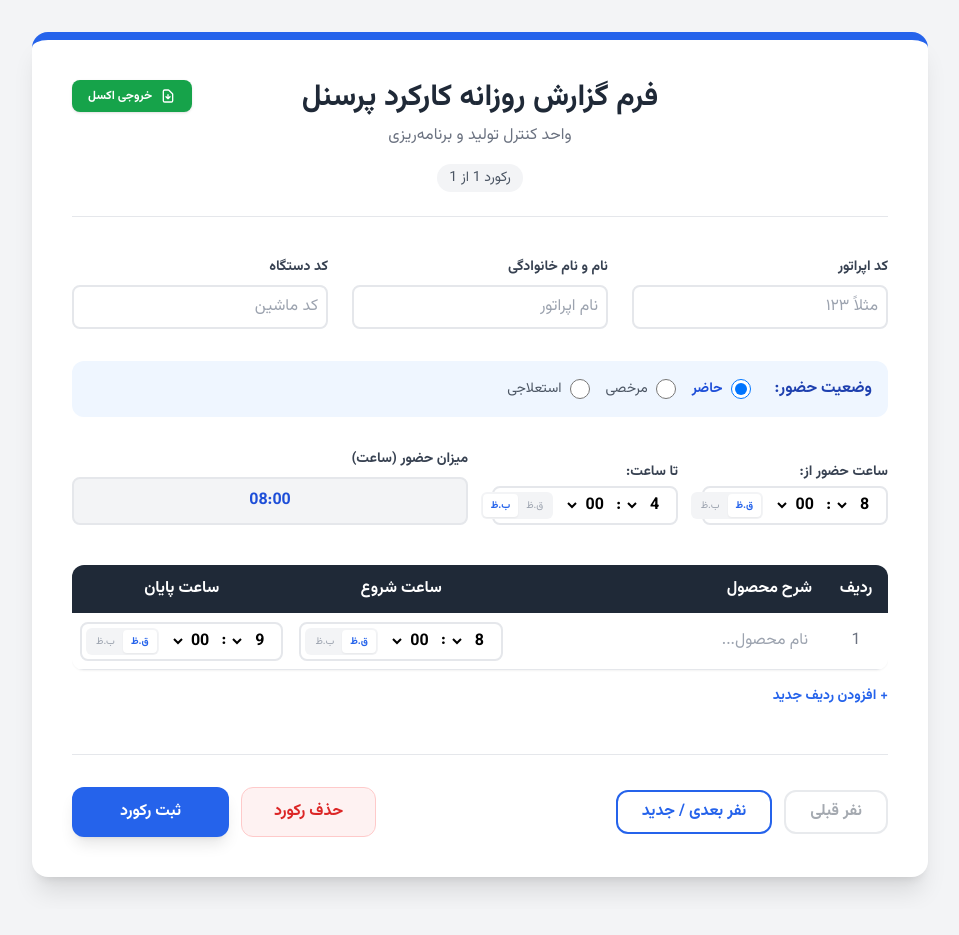
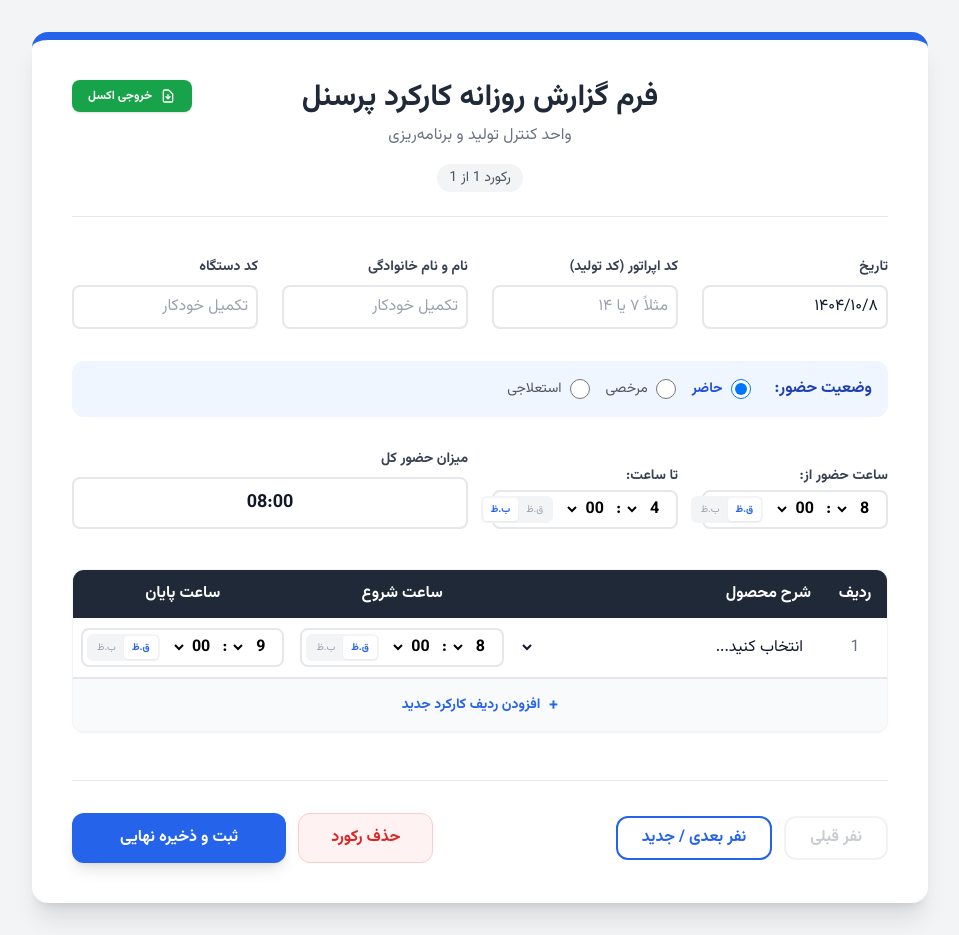
Before and after one commit to ghstud2004-rgb/karkard, a React (Vite) app: page / in a window 1280 px wide. Shown: the whole page, without its empty margins (160-1119 px from the left). Before the commit the page ends 909 px from the top, so only its background shows below. Built offline with nearby package versions, Linux system fonts and the light colour scheme.

Commit message:
feat: Add personnel lookup data and date field to records
Introduces a hardcoded lookup table for personnel names, codes, and associated machine codes to facilitate auto-completion. Also adds a `date` field to the `PersonnelRecord` interface to store the date of the record.

```diff
--- a/App.tsx
+++ b/App.tsx
@@ -1,10 +1,56 @@
-
 import React, { useState, useEffect } from 'react';
 import { PersonnelRecord, PersonnelStatus, WorkLog } from './types.ts';
 import { calculateDuration, generateId } from './utils/timeHelper.ts';
 import * as XLSX from 'xlsx';
 
-// Helper to convert 24h to 12h Persian parts
+// لیست پرسنل و دستگاه‌ها جهت جستجوی خودکار (Lookup Table)
+const PERSONNEL_DATA = [
+  { name: 'فرحناز ماهرو', code: '7', machine: '9004' },
+  { name: 'پریسا محمدی', code: '14', machine: '1241' },
+  { name: 'سمیرا دلفان', code: '18', machine: '1289' },
+  { name: 'سکینه طالب میر', code: '19', machine: '1288' },
+  { name: 'کبرا نعمتی', code: '47', machine: '1382' },
+  { name: 'معصومه نعمتی', code: '58', machine: '1431' },
+  { name: 'منصوره ترک', code: '64', machine: '1454' },
+  { name: 'کلثوم افشار', code: '65', machine: '1456' },
+  { name: 'سمیه شاکرمی', code: '94', machine: '1526' },
+  { name: 'پروانه غلامی', code: '100', machine: '1539' },
+  { name: 'فاطمه تیموری', code: '106', machine: '1548' },
+  { name: 'صغری محمدخانی', code: '110', machine: '1361' },
+  { name: 'مریم سرگزی', code: '111', machine: '1578' },
+  { name: 'بهاره عبدلی', code: '117', machine: '1630' },
+  { name: 'لیلا متدین', code: '118', machine: '1649' },
+  { name: 'وجیهه خادمی', code: '122', machine: '1666' },
+  { name: 'زهرا آزادبخت', code: '125', machine: '1665' },
+  { name: 'گلزار کنعانی', code: '128', machine: '1671' },
+  { name: 'مریم ابراهیم زاده', code: '130', machine: '1683' },
+  { name: 'زینب آریافرد', code: '132', machine: '1687' },
+  { name: 'آزاده بختیاری', code: '137', machine: '1694' },
+  { name: 'منصوره تقوی', code: '138', machine: '1692' },
+  { name: 'لیلا یقینی', code: '139', machine: '1709' },
+  { name: 'افسانه بی نیاز', code: '142', machine: '1749' },
+  { name: 'فاطمه حیات الغیب', code: '150', machine: '1898' },
+  { name: 'مریم نجارلو', code: '151', machine: '1432' },
+  { name: 'زهرا بستاک', code: '152', machine: '1962' },
+  { name: 'هاجر ایاز', code: '164', machine: '2076' },
+  { name: 'عاطفه صفری', code: '178', machine: '2170' },
+  { name: 'راضیه مشهدی', code: '184', machine: '2197' },
+  { name: 'فاطمه مرادی', code: '185', machine: '2231' },
+  { name: 'مطهره زرین', code: '186', machine: '2263' },
+  { name: 'منصوره حمیدی', code: '187', machine: '2264' },
+  { name: 'محمد انوری', code: '192', machine: '2017' },
+  { name: 'احسان محمدی', code: '193', machine: '2018' },
+];
+
+const PRODUCT_OPTIONS = [
+  "نخ",
+  "گایدوایر",
+  "مش جراحی",
+  "چسب آنژیوکت",
+  "چسب pe",
+  "چسب حصیری"
+];
+
 const parse24to12 = (time24: string) => {
   if (!time24) return { h: 8, m: 0, p: 'قبل از ظهر' };
   let [h, m] = time24.split(':').map(Number);
@@ -13,7 +59,6 @@ const parse24to12 = (time24: string) => {
   return { h, m, p };
 };
 
-// Helper to convert 12h Persian parts back to 24h string
 const format12to24 = (h: number, m: number, p: string) => {
   let h24 = h;
   if (p === 'بعد از ظهر' && h < 12) h24 += 12;
@@ -29,7 +74,6 @@ interface PersianTimePickerProps {
 
 const PersianTimePicker: React.FC<PersianTimePickerProps> = ({ value, onChange, label }) => {
   const { h, m, p } = parse24to12(value);
-
   const update = (newH: number, newM: number, newP: string) => {
     onChange(format12to24(newH, newM, newP));
   };
@@ -38,40 +82,16 @@ const PersianTimePicker: React.FC<PersianTimePickerProps> = ({ value, onChange,
     <div className="flex flex-col gap-1">
       {label && <label className="text-sm font-bold text-gray-700">{label}</label>}
       <div className="flex items-center gap-1 bg-white border-2 border-gray-200 rounded-lg p-1 focus-within:border-blue-500 transition-all">
-        <select
-          value={h}
-          onChange={(e) => update(Number(e.target.value), m, p)}
-          className="bg-transparent outline-none text-center font-bold px-1 cursor-pointer"
-        >
-          {Array.from({ length: 12 }, (_, i) => i + 1).map(num => (
-            <option key={num} value={num}>{num}</option>
-          ))}
+        <select value={h} onChange={(e) => update(Number(e.target.value), m, p)} className="bg-transparent outline-none text-center font-bold px-1 cursor-pointer">
+          {Array.from({ length: 12 }, (_, i) => i + 1).map(num => <option key={num} value={num} className="bg-black text-white">{num}</option>)}
         </select>
         <span className="font-bold">:</span>
-        <select
-          value={m}
-          onChange={(e) => update(h, Number(e.target.value), p)}
-          className="bg-transparent outline-none text-center font-bold px-1 cursor-pointer"
-        >
-          {Array.from({ length: 60 }, (_, i) => i).map(num => (
-            <option key={num} value={num}>{String(num).padStart(2, '0')}</option>
-          ))}
+        <select value={m} onChange={(e) => update(h, Number(e.target.value), p)} className="bg-transparent outline-none text-center font-bold px-1 cursor-pointer">
+          {Array.from({ length: 60 }, (_, i) => i).map(num => <option key={num} value={num} className="bg-black text-white">{String(num).padStart(2, '0')}</option>)}
         </select>
         <div className="flex bg-gray-100 rounded-md p-0.5 mr-2">
-          <button
-            type="button"
-            onClick={() => update(h, m, 'قبل از ظهر')}
-            className={`px-2 py-1 text-[10px] rounded ${p === 'قبل از ظهر' ? 'bg-white shadow-sm text-blue-600 font-bold' : 'text-gray-400'}`}
-          >
-            ق.ظ
-          </button>
-          <button
-            type="button"
-            onClick={() => update(h, m, 'بعد از ظهر')}
-            className={`px-2 py-1 text-[10px] rounded ${p === 'بعد از ظهر' ? 'bg-white shadow-sm text-blue-600 font-bold' : 'text-gray-400'}`}
-          >
-            ب.ظ
-          </button>
+          <button type="button" onClick={() => update(h, m, 'قبل از ظهر')} className={`px-2 py-1 text-[10px] rounded ${p === 'قبل از ظهر' ? 'bg-white shadow-sm text-blue-600 font-bold' : 'text-gray-400'}`}>ق.ظ</button>
+          <button type="button" onClick={() => update(h, m, 'بعد از ظهر')} className={`px-2 py-1 text-[10px] rounded ${p === 'بعد از ظهر' ? 'bg-white shadow-sm text-blue-600 font-bold' : 'text-gray-400'}`}>ب.ظ</button>
         </div>
       </div>
     </div>
@@ -80,6 +100,7 @@ const PersianTimePicker: React.FC<PersianTimePickerProps> = ({ value, onChange,
 
 const EmptyRecord = (): PersonnelRecord => ({
   id: generateId(),
+  date: new Intl.DateTimeFormat('fa-IR').format(new Date()),
   operatorCode: '',
   fullName: '',
   machineCode: '',
@@ -87,9 +108,7 @@ const EmptyRecord = (): PersonnelRecord => ({
   entryTime: '08:00',
   exitTime: '16:00',
   totalPresence: '08:00',
-  workLogs: [
-    { id: generateId(), productDescription: '', startTime: '08:00', endTime: '09:00' },
-  ],
+  workLogs: [{ id: generateId(), productDescription: '', startTime: '08:00', endTime: '09:00' }],
   createdAt: Date.now()
 });
 
@@ -125,7 +144,21 @@ const App: React.FC = () => {
 
   const handleInputChange = (e: React.ChangeEvent<HTMLInputElement | HTMLSelectElement>) => {
     const { name, value } = e.target;
-    setCurrentRecord(prev => ({ ...prev, [name]: value }));
+
+    setCurrentRecord(prev => {
+      const updated = { ...prev, [name]: value };
+
+      // منطق جستجو: اگر کد اپراتور تغییر کرد، اطلاعات را از جدول مرجع پیدا کن
+      if (name === 'operatorCode') {
+        const found = PERSONNEL_DATA.find(p => p.code === value.trim());
+        if (found) {
+          updated.fullName = found.name;
+          updated.machineCode = found.machine;
+        }
+      }
+      return updated;
+    });
+
     setIsSaved(false);
   };
 
@@ -185,9 +218,7 @@ const App: React.FC = () => {
   };
 
   const goToPrev = () => {
-    if (currentIndex > 0) {
-      setCurrentIndex(prev => prev - 1);
-    }
+    if (currentIndex > 0) setCurrentIndex(prev => prev - 1);
   };
 
   const exportToExcel = () => {
@@ -207,6 +238,7 @@ const App: React.FC = () => {
 
     const flatData = allData.flatMap(record =>
         record.workLogs.map(log => ({
+            'تاریخ': record.date || '',
             'کد اپراتور': record.operatorCode,
             'نام و نام خانوادگی': record.fullName,
             'کد دستگاه': record.machineCode,
@@ -222,10 +254,7 @@ const App: React.FC = () => {
     const worksheet = XLSX.utils.json_to_sheet(flatData);
     const workbook = XLSX.utils.book_new();
     XLSX.utils.book_append_sheet(workbook, worksheet, "گزارش کارکرد");
-
-    // RTL fix for worksheet
     worksheet['!dir'] = 'rtl';
-
     XLSX.writeFile(workbook, `Factory_Report_${new Date().getTime()}.xlsx`);
   };
 
@@ -234,10 +263,7 @@ const App: React.FC = () => {
       <div className="w-full max-w-4xl bg-white shadow-xl rounded-2xl p-6 md:p-10 border-t-8 border-blue-600">
         <header className="mb-10 text-center border-b pb-6 relative">
           <div className="md:absolute left-0 top-0 mb-4 md:mb-0">
-            <button
-              onClick={exportToExcel}
-              className="flex items-center gap-2 bg-green-600 hover:bg-green-700 text-white text-xs font-bold py-2 px-4 rounded-lg shadow transition-all active:scale-95"
-            >
+            <button onClick={exportToExcel} className="flex items-center gap-2 bg-green-600 hover:bg-green-700 text-white text-xs font-bold py-2 px-4 rounded-lg shadow transition-all active:scale-95">
               <svg xmlns="http://www.w3.org/2000/svg" className="h-4 w-4" fill="none" viewBox="0 0 24 24" stroke="currentColor">
                 <path strokeLinecap="round" strokeLinejoin="round" strokeWidth={2} d="M12 10v6m0 0l-3-3m3 3l3-3m2 8H7a2 2 0 01-2-2V5a2 2 0 012-2h5.586a1 1 0 01.707.293l5.414 5.414a1 1 0 01.293.707V19a2 2 0 01-2 2z" />
               </svg>
@@ -251,18 +277,50 @@ const App: React.FC = () => {
           </div>
         </header>
 
-        <div className="grid grid-cols-1 md:grid-cols-3 gap-6 mb-8">
+        <div className="grid grid-cols-1 md:grid-cols-4 gap-6 mb-8">
           <div className="flex flex-col gap-2">
-            <label className="text-sm font-bold text-gray-700">کد اپراتور</label>
-            <input name="operatorCode" value={currentRecord.operatorCode} onChange={handleInputChange} type="text" className="border-2 border-gray-200 rounded-lg p-2 focus:ring-2 focus:ring-blue-500 outline-none" placeholder="مثلاً ۱۲۳" />
+            <label className="text-sm font-bold text-gray-700">تاریخ</label>
+            <input
+              name="date"
+              value={currentRecord.date || ''}
+              onChange={handleInputChange}
+              type="text"
+              className="border-2 border-gray-200 rounded-lg p-2 focus:ring-2 focus:ring-blue-500 outline-none transition-all bg-white text-gray-900"
+              placeholder="1403/01/01"
+            />
+          </div>
+          <div className="flex flex-col gap-2">
+            <label className="text-sm font-bold text-gray-700">کد اپراتور (کد تولید)</label>
+            <input
+              name="operatorCode"
+              value={currentRecord.operatorCode}
+              onChange={handleInputChange}
+              type="text"
+              className="border-2 border-gray-200 rounded-lg p-2 focus:ring-2 focus:ring-blue-500 outline-none transition-all bg-white text-gray-900"
+              placeholder="مثلاً ۷ یا ۱۴"
+            />
           </div>
           <div className="flex flex-col gap-2">
             <label className="text-sm font-bold text-gray-700">نام و نام خانوادگی</label>
-            <input name="fullName" value={currentRecord.fullName} onChange={handleInputChange} type="text" className="border-2 border-gray-200 rounded-lg p-2 focus:ring-2 focus:ring-blue-500 outline-none" placeholder="نام اپراتور" />
+            <input
+              name="fullName"
+              value={currentRecord.fullName}
+              onChange={handleInputChange}
+              type="text"
+              className="border-2 border-gray-200 rounded-lg p-2 focus:ring-2 focus:ring-blue-500 outline-none transition-all bg-white text-gray-900"
+              placeholder="تکمیل خودکار"
+            />
           </div>
           <div className="flex flex-col gap-2">
             <label className="text-sm font-bold text-gray-700">کد دستگاه</label>
-            <input name="machineCode" value={currentRecord.machineCode} onChange={handleInputChange} type="text" className="border-2 border-gray-200 rounded-lg p-2 focus:ring-2 focus:ring-blue-500 outline-none" placeholder="کد ماشین" />
+            <input
+              name="machineCode"
+              value={currentRecord.machineCode}
+              onChange={handleInputChange}
+              type="text"
+              className="border-2 border-gray-200 rounded-lg p-2 focus:ring-2 focus:ring-blue-500 outline-none transition-all bg-white text-gray-900"
+              placeholder="تکمیل خودکار"
+            />
           </div>
         </div>
 
@@ -270,9 +328,9 @@ const App: React.FC = () => {
           <span className="font-bold text-blue-800">وضعیت حضور:</span>
           <div className="flex gap-4">
             {Object.values(PersonnelStatus).map(s => (
-              <label key={s} className="flex items-center gap-2 cursor-pointer">
+              <label key={s} className="flex items-center gap-2 cursor-pointer group">
                 <input type="radio" name="status" checked={currentRecord.status === s} onChange={() => handleStatusChange(s)} className="w-5 h-5 text-blue-600 cursor-pointer" />
-                <span className={`text-sm ${currentRecord.status === s ? 'font-bold text-blue-700' : 'text-gray-600'}`}>{s}</span>
+                <span className={`text-sm transition-colors ${currentRecord.status === s ? 'font-bold text-blue-700' : 'text-gray-600 group-hover:text-gray-800'}`}>{s}</span>
               </label>
             ))}
           </div>
@@ -294,15 +352,15 @@ const App: React.FC = () => {
             />
           </div>
           <div className="flex flex-col gap-2 md:col-span-2">
-            <label className="text-sm font-bold text-gray-700">میزان حضور (ساعت)</label>
-            <div className="bg-gray-100 border-2 border-gray-200 rounded-lg py-2.5 text-center font-bold text-blue-700">
+            <label className="text-sm font-bold text-gray-700">میزان حضور کل</label>
+            <div className="bg-white border-2 border-gray-200 rounded-lg py-2.5 text-center font-bold text-gray-900 text-lg">
               {currentRecord.totalPresence}
             </div>
           </div>
         </div>
 
-        <div className="overflow-x-auto mb-8">
-          <table className="w-full border-collapse rounded-xl overflow-hidden shadow-sm">
+        <div className="overflow-x-auto mb-8 bg-white rounded-xl shadow-sm border border-gray-100">
+          <table className="w-full border-collapse">
             <thead>
               <tr className="bg-gray-800 text-white">
                 <th className="p-3 text-center w-16">ردیف</th>
@@ -311,12 +369,23 @@ const App: React.FC = () => {
                 <th className="p-3 text-center w-40">ساعت پایان</th>
               </tr>
             </thead>
-            <tbody className="bg-white">
+            <tbody>
               {currentRecord.workLogs.map((log, index) => (
                 <tr key={log.id} className="border-b hover:bg-gray-50 transition-colors">
                   <td className="p-3 text-center text-gray-500 font-medium">{index + 1}</td>
                   <td className="p-2">
-                    <input value={log.productDescription} onChange={(e) => handleWorkLogChange(log.id, 'productDescription', e.target.value)} type="text" className="w-full p-2 outline-none bg-transparent" placeholder="نام محصول..." />
+                    <select
+                      value={log.productDescription}
+                      onChange={(e) => handleWorkLogChange(log.id, 'productDescription', e.target.value)}
+                      className="w-full p-2 outline-none bg-transparent cursor-pointer text-gray-900"
+                    >
+                      <option value="" disabled className="text-gray-400">انتخاب کنید...</option>
+                      {PRODUCT_OPTIONS.map((opt) => (
+                        <option key={opt} value={opt} className="bg-white text-gray-900">
+                          {opt}
+                        </option>
+                      ))}
+                    </select>
                   </td>
                   <td className="p-2">
                     <PersianTimePicker value={log.startTime} onChange={(val) => handleWorkLogChange(log.id, 'startTime', val)} />
@@ -328,17 +397,21 @@ const App: React.FC = () => {
               ))}
             </tbody>
           </table>
-          <button onClick={addRow} className="mt-4 text-blue-600 hover:text-blue-800 text-sm font-bold flex items-center gap-1 transition-all"><span>+</span> افزودن ردیف جدید</button>
+          <button onClick={addRow} className="w-full py-3 bg-gray-50 text-blue-600 hover:bg-blue-50 text-sm font-bold flex justify-center items-center gap-2 transition-all border-t">
+            <span className="text-lg">+</span> افزودن ردیف کارکرد جدید
+          </button>
         </div>
 
         <div className="flex flex-wrap gap-4 justify-between items-center mt-12 border-t pt-8">
-          <div className="flex gap-3 order-2 md:order-1">
-            <button onClick={goToPrev} disabled={currentIndex === 0} className="px-6 py-2 rounded-xl border-2 border-gray-300 font-bold text-gray-600 hover:bg-gray-100 disabled:opacity-50 transition-all">نفر قبلی</button>
-            <button onClick={goToNext} className="px-6 py-2 rounded-xl border-2 border-blue-600 font-bold text-blue-600 hover:bg-blue-50 transition-all">نفر بعدی / جدید</button>
+          <div className="flex gap-3 order-2 md:order-1 w-full md:w-auto">
+            <button onClick={goToPrev} disabled={currentIndex === 0} className="flex-1 md:flex-none px-6 py-2 rounded-xl border-2 border-gray-300 font-bold text-gray-600 hover:bg-gray-100 disabled:opacity-30 transition-all">نفر قبلی</button>
+            <button onClick={goToNext} className="flex-1 md:flex-none px-6 py-2 rounded-xl border-2 border-blue-600 font-bold text-blue-600 hover:bg-blue-50 transition-all">نفر بعدی / جدید</button>
           </div>
           <div className="flex gap-3 order-1 md:order-2 w-full md:w-auto">
              <button onClick={deleteRecord} className="flex-1 md:flex-none px-8 py-3 rounded-xl bg-red-50 text-red-600 font-bold hover:bg-red-100 transition-all border border-red-200">حذف رکورد</button>
-            <button onClick={saveRecord} className={`flex-1 md:flex-none px-12 py-3 rounded-xl font-bold text-white shadow-lg transition-all transform hover:scale-105 active:scale-95 ${isSaved ? 'bg-green-500' : 'bg-blue-600 hover:bg-blue-700'}`}>{isSaved ? '✓ ثبت شد' : 'ثبت رکورد'}</button>
+            <button onClick={saveRecord} className={`flex-1 md:flex-none px-12 py-3 rounded-xl font-bold text-white shadow-lg transition-all transform hover:scale-105 active:scale-95 ${isSaved ? 'bg-green-500' : 'bg-blue-600 hover:bg-blue-700'}`}>
+              {isSaved ? '✓ ثبت شد' : 'ثبت و ذخیره نهایی'}
+            </button>
           </div>
         </div>
       </div>
--- a/types.ts
+++ b/types.ts
@@ -14,6 +14,7 @@ export interface WorkLog {
 
 export interface PersonnelRecord {
   id: string;
+  date: string;
   operatorCode: string;
   fullName: string;
   machineCode: string;
```
